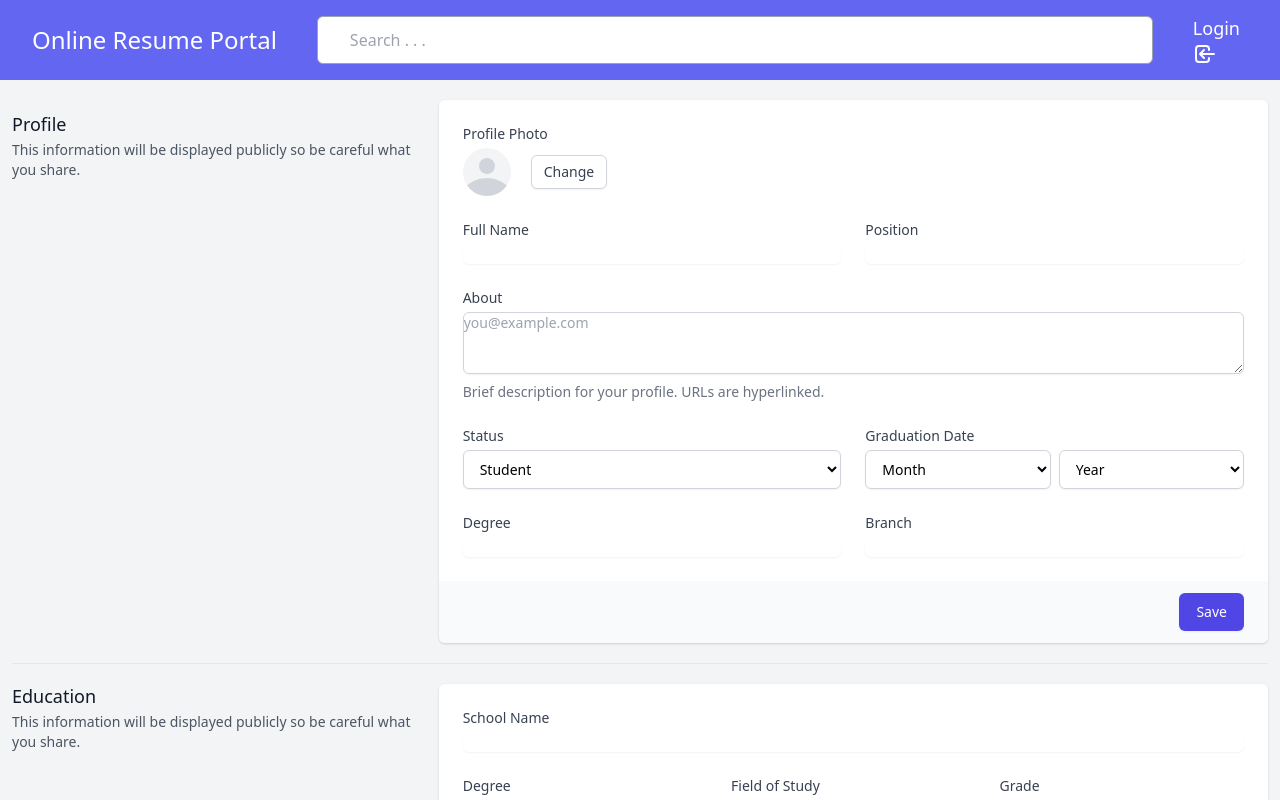
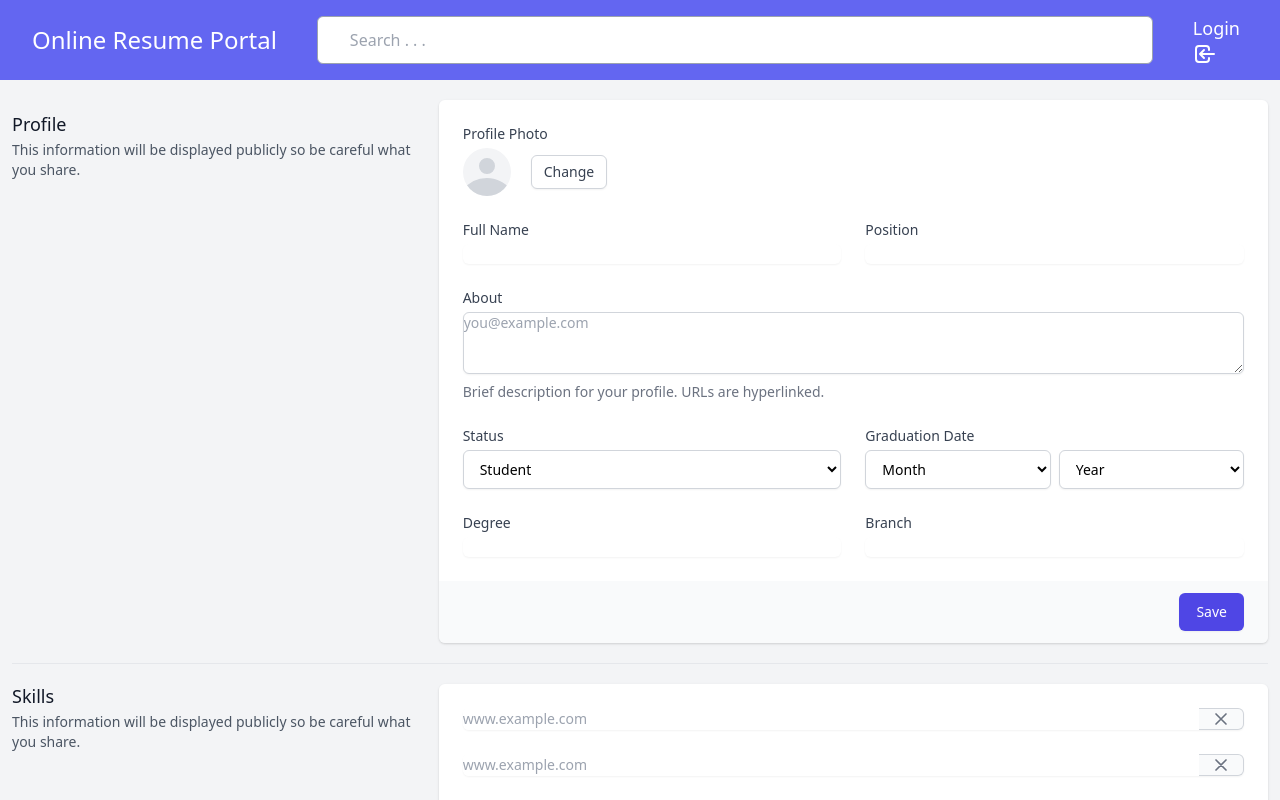
Before and after one commit to akathecoder/online-resume-portal, a Next.js app: page /profile in a window 1280 px wide. Shown: the top 800 px of the page. Built offline with nearby package versions, Linux system fonts and the light colour scheme; no server answers.

Commit message:
added skills form

```diff
--- /dev/null
+++ b/components/ProfileForms/SkillsForm.tsx
@@ -0,0 +1,33 @@
+import React, { useState } from 'react';
+import FormCard from './FormCard';
+import FormLayout from './FormLayout';
+import { SkillBox } from './SkillsFormComps';
+
+const SkillsForm: React.FC = () => {
+    const [data, setData] = useState([1, 2, 3]);
+
+    const handleSubmit = (event: React.FormEvent<HTMLFormElement>) => {
+        event.preventDefault();
+    };
+
+    const handleAddCard = (
+        event: React.MouseEvent<HTMLButtonElement, MouseEvent>,
+    ) => {
+        setData([...data, data.length + 1]);
+    };
+
+    return (
+        <FormLayout
+            heading="Skills"
+            description="This information will be displayed publicly so be careful what you share."
+        >
+            <FormCard onSubmit={handleSubmit}>
+                {data.map((skill) => (
+                    <SkillBox />
+                ))}
+            </FormCard>
+        </FormLayout>
+    );
+};
+
+export default SkillsForm;
--- /dev/null
+++ b/components/ProfileForms/SkillsFormComps.tsx
@@ -0,0 +1,19 @@
+import { XIcon } from '@heroicons/react/outline';
+import React from 'react';
+
+export const SkillBox: React.FC = () => {
+    return (
+        <div className="col-span-6 flex rounded-md shadow-sm">
+            <input
+                type="text"
+                name="company-website"
+                id="company-website"
+                className="focus:ring-indigo-500 focus:border-indigo-500 flex-1 block w-full rounded-none rounded-l-md sm:text-sm border-gray-300"
+                placeholder="www.example.com"
+            />
+            <span className="inline-flex items-center px-3 rounded-r-md border border-l-0 border-gray-300 bg-gray-50 text-gray-500 text-sm cursor-pointer">
+                <XIcon className="w-5 h-5" />
+            </span>
+        </div>
+    );
+};
--- a/pages/profile.tsx
+++ b/pages/profile.tsx
@@ -4,6 +4,7 @@ import ProfileCardForm from '@components/ProfileForms/ProfileCardForm';
 import EducationForm from '@components/ProfileForms/EducationForm';
 import ExperienceForm from '@components/ProfileForms/ExperienceForm';
 import CertificationForm from '@components/ProfileForms/CertificationForm';
+import SkillsForm from '@components/ProfileForms/SkillsForm';
 
 const Profile: NextPage = () => {
     return (
@@ -13,6 +14,7 @@ const Profile: NextPage = () => {
                 <div className="container mx-auto p-5">
                     <div className=" no-wrap md:-mx-2">
                         <ProfileCardForm />
+                        <SkillsForm />
                         <EducationForm />
                         <ExperienceForm />
                         <CertificationForm />
```
